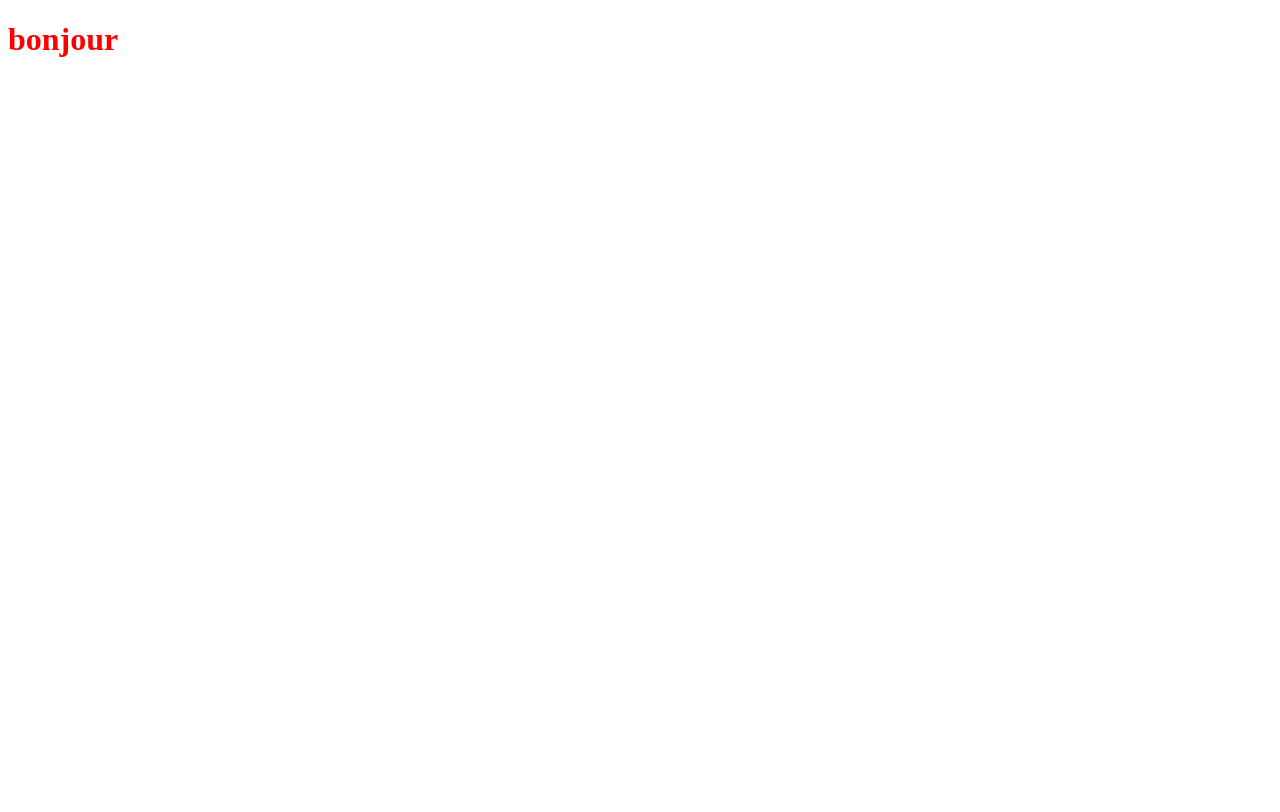
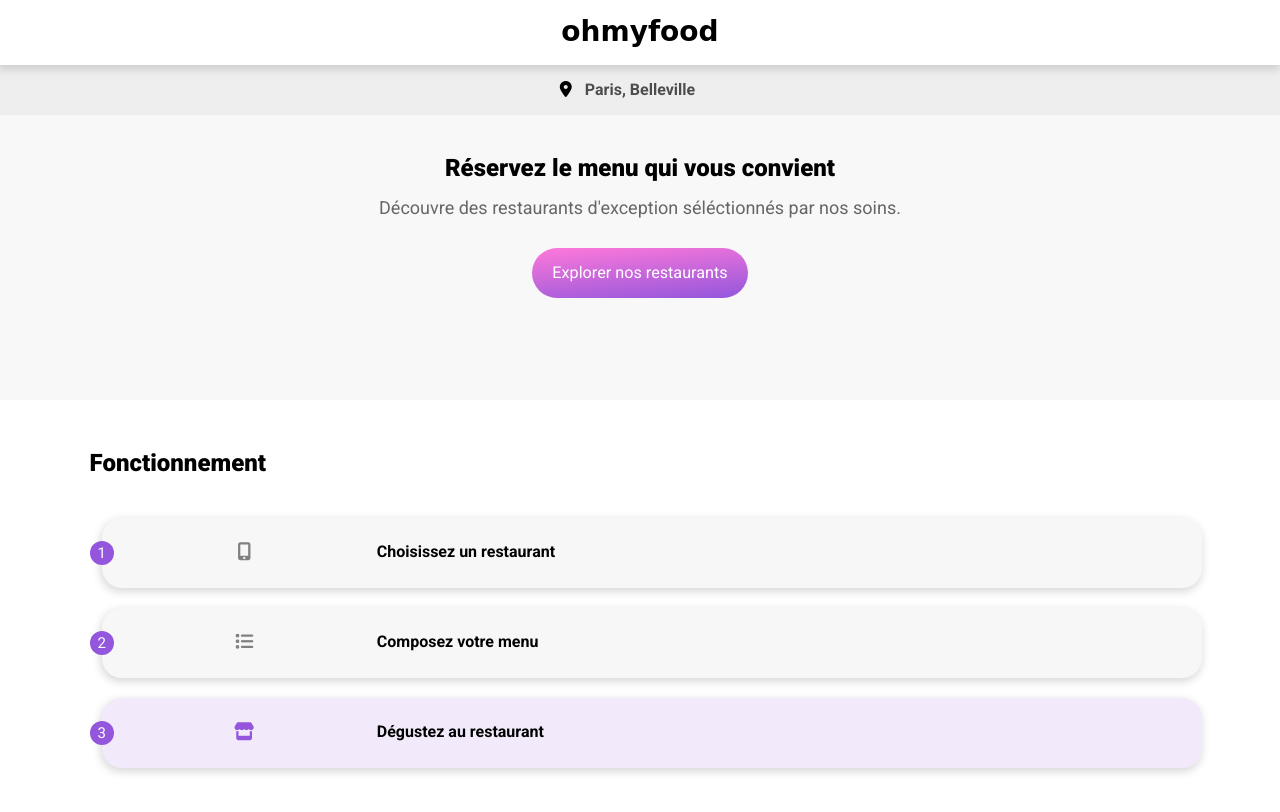
Before and after one commit to BenoitDesnos/projet2_OC, a website: page index.html in a window 1280 px wide. Drawn offline with Linux system fonts and the light colour scheme; a web font is replaced by a local one.

Commit message:
1ere page moitié

```diff
--- a/index.html
+++ b/index.html
@@ -6,12 +6,55 @@
     <meta http-equiv="X-UA-Compatible" content="IE=edge">
     <meta name="viewport" content="width=device-width, initial-scale=1.0">
     <title>Document</title>
+    <link rel="preconnect" href="https://fonts.googleapis.com">
+    <link rel="preconnect" href="https://fonts.gstatic.com" crossorigin>
+    <script src="https://kit.fontawesome.com/0152501894.js" crossorigin="anonymous"></script>
+    <link
+        href="https://fonts.googleapis.com/css2?family=Roboto:ital,wght@0,100;0,300;0,400;0,500;0,700;0,900;1,100;1,300;1,400;1,500;1,700;1,900&family=Shrikhand&display=swap"
+        rel="stylesheet">
+    <link rel="stylesheet" href="./public/normalize.css">
     <link rel="stylesheet" href="./public/css/style.css">
 </head>
 
 <body>
 
-    <h1>bonjour</h1>
+    <header>
+        <h1>ohmyfood</h1>
+    </header>
+    <main>
+        <div class="location">
+            <h3><i class="fa-solid fa-location-dot"></i>Paris, Belleville</h3>
+        </div>
+        <article class="booking__item">
+            <h2>
+                Réservez le menu qui vous convient
+            </h2>
+            <p>
+                Découvre des restaurants d'exception séléctionnés par nos soins.
+            </p>
+            <button>
+                <p>Explorer nos restaurants</p>
+            </button>
+
+        </article>
+        <article class="explaining__item">
+            <h2>Fonctionnement</h2>
+            <div class="choice__items">
+                <div class="choice__item">
+                    <i class="fa-solid fa-mobile-screen-button"></i>
+                    <p>Choisissez un restaurant</p>
+                </div>
+                <div class="choice__item">
+                    <i class="fa-solid fa-list"></i>
+                    <p>Composez votre menu</p>
+                </div>
+                <div class="choice__item">
+                    <i class="fa-solid fa-store"></i>
+                    <p>Dégustez au restaurant</p>
+                </div>
+            </div>
+        </article>
+    </main>
 </body>
 
 </html>
--- a/package.json
+++ b/package.json
@@ -15,5 +15,8 @@
   "bugs": {
     "url": "https://github.com/BenoitDesnos/projet2_OC/issues"
   },
-  "homepage": "https://github.com/BenoitDesnos/projet2_OC#readme"
+  "homepage": "https://github.com/BenoitDesnos/projet2_OC#readme",
+  "dependencies": {
+    "normalize.css": "^8.0.1"
+  }
 }
--- a/sass/base/_base.scss
+++ b/sass/base/_base.scss
@@ -1,3 +1,27 @@
-h1 {
-    color: red;
+*,
+*::after,
+*::before {
+    margin: 0;
+    padding: 0;
+    box-sizing: inherit;
+    outline: none;
 }
+
+html {
+    // 10px div by def of 16px
+    font-size: 62.5%;
+}
+
+body {
+    box-sizing: border-box;
+    overflow-x: hidden;
+    background-color: transparent;
+    position: relative;
+    z-index: 0;
+
+
+}
+
+ul {
+    list-style-type: none;
+}
--- a/sass/base/typography.scss
+++ b/sass/base/typography.scss
@@ -0,0 +1,24 @@
+* {
+    font-family: 'Roboto', sans-serif;
+
+}
+
+h1 {
+    font-family: 'Shrikhand', cursive;
+    font-size: map-get($font-size, title1);
+}
+
+h2 {
+    font-size: map-get($font-size, title2);
+    font-weight: 800;
+}
+
+h3 {
+
+    font-size: map-get($font-size, title3);
+}
+
+p {
+
+    font-size: map-get($font-size, paragraph);
+}
--- a/sass/layout/_header.scss
+++ b/sass/layout/_header.scss
@@ -0,0 +1,14 @@
+header {
+    height: 65px;
+    width: 100%;
+    -webkit-box-shadow: -1px 3px 9px 1px rgba(0, 0, 0, 0.15);
+    box-shadow: -1px 3px 9px 1px rgba(0, 0, 0, 0.15);
+    margin: 0;
+    display: flex;
+    justify-content: center;
+    align-items: center;
+    position: fixed;
+    top: 0;
+    z-index: 2;
+    background-color: $white-color;
+}
--- a/sass/pages/_home.scss
+++ b/sass/pages/_home.scss
@@ -0,0 +1,157 @@
+.location {
+    margin-top: 65px;
+    height: 50px;
+    width: 100%;
+    background-color: rgb(238, 238, 238);
+    display: flex;
+    justify-content: center;
+    align-items: center;
+
+    h3 {
+        position: relative;
+        color: lighten($black-color, $amount: 30%);
+    }
+
+    i {
+        position: absolute;
+        left: -25px;
+        color: $black-color;
+    }
+}
+
+.booking__item {
+    height: 285px;
+    background-color: rgb(248, 248, 248);
+    width: 100%;
+    display: flex;
+    flex-direction: column;
+    padding-top: 40px;
+    align-items: center;
+
+    h2 {
+        margin: 0 45px 15px 45px;
+        text-align: center;
+    }
+
+
+    p {
+        text-align: center;
+        margin: 0 35px 10px 35px;
+    }
+
+    p {
+        color: lighten($black-color, $amount: 40%);
+    }
+
+    button {
+        background: rgb(255, 121, 218);
+        background: linear-gradient(175deg, rgba(255, 121, 218, 1) 0%, rgba(147, 86, 220, 1) 100%);
+        border: none;
+        border-radius: 25px;
+        margin-top: 20px;
+        height: 50px;
+        cursor: pointer;
+
+        p {
+            color: white;
+            margin: 0 20px 0 20px;
+            font-size: map-get($font-size, paragraph) * 0.9;
+        }
+    }
+}
+
+.explaining__item {
+    display: flex;
+    justify-content: center;
+    align-items: center;
+    flex-direction: column;
+    width: 86%;
+    margin: $margins-divs auto $margins-divs auto;
+
+    h2 {
+        width: 100%;
+        margin-bottom: $margin-title;
+    }
+}
+
+.choice__items {
+    display: flex;
+    flex-direction: column;
+    justify-content: center;
+    align-items: center;
+    width: 100%;
+    /* taille rayon choice__item::before */
+    transform: translateX(12px);
+
+    .choice__item:nth-child(2) {
+        &::before {
+            content: "2";
+        }
+    }
+
+    .choice__item:nth-child(3) {
+        &::before {
+            content: "3";
+        }
+
+        background-color: lighten($main-color, $amount: 35%);
+
+        i {
+
+            color: $main-color;
+        }
+
+    }
+
+    .choice__item {
+        &::before {
+            content: "1";
+            position: absolute;
+            width: 24px;
+            height: 24px;
+            background-color: $main-color;
+            border-radius: 100%;
+            left: -12px;
+            color: $white-color;
+            font-size: 15px;
+            display: flex;
+            justify-content: center;
+            align-items: center;
+            padding-top: 2px;
+        }
+
+        display: flex;
+        justify-content: center;
+        align-items: center;
+        height: 70px;
+        width: 100%;
+        background-color: lighten($black-color, $amount: 97%);
+        border-radius: 20px / 20px;
+        margin: 10px 0 10px 0;
+        -webkit-box-shadow: -1px 3px 9px 1px rgba(0, 0, 0, 0.15);
+        box-shadow: -1px 3px 9px 1px rgba(0, 0, 0, 0.15);
+        position: relative;
+
+        p {
+            font-weight: 600;
+            font-size: map-get($font-size, title3);
+            position: relative;
+            text-align: left;
+            width: 75%;
+
+
+        }
+
+        i {
+            width: 25%;
+            display: flex;
+            justify-content: center;
+            align-items: center;
+            padding-left: 10px;
+            font-size: 18px;
+            transform: translateY(-1PX);
+            color: lighten($black-color, $amount: 50%);
+        }
+
+    }
+}
--- a/sass/utils/_variables.scss
+++ b/sass/utils/_variables.scss
@@ -1,6 +1,8 @@
 $main-color: #9356DC;
 $secondary-color: #FF79DA;
 $third-color: #99E2D0;
+$black-color: black;
+$white-color: white;
 
 
 
@@ -9,10 +11,9 @@ $third-color: #99E2D0;
 
 
 // margins
-$margins-top-bottom: 50px 0 50px 0;
-$margin-skills: 20px;
-$margin-top: 30px;
-$margin-to-img: 500px;
+$margins-divs: 50px;
+$margin-title: 30px;
+
 
 // transisiton nav
 
@@ -25,13 +26,13 @@ $layout-margin: 3rem;
 $grid-gutter: $layout-margin * 0.8;
 
 $font-size: (basic: 1.5rem,
-  title1: 7rem,
-  title2: 3.5rem,
-  title3: 2.2rem,
+  title1: 2.8rem,
+  title2: 2.4rem,
+  title3: 1.6rem,
   title4: 2rem,
-  project-heading: 2rem,
-  paragraph: 1.7rem,
-  headertop: 1.7rem,
+
+  paragraph: 1.8rem,
+
 
 );
 $breakpoints: (mobile: 700px,
```
Also changed, not shown: public/css/style.css, public/normalize.css (added), 2 other files.
